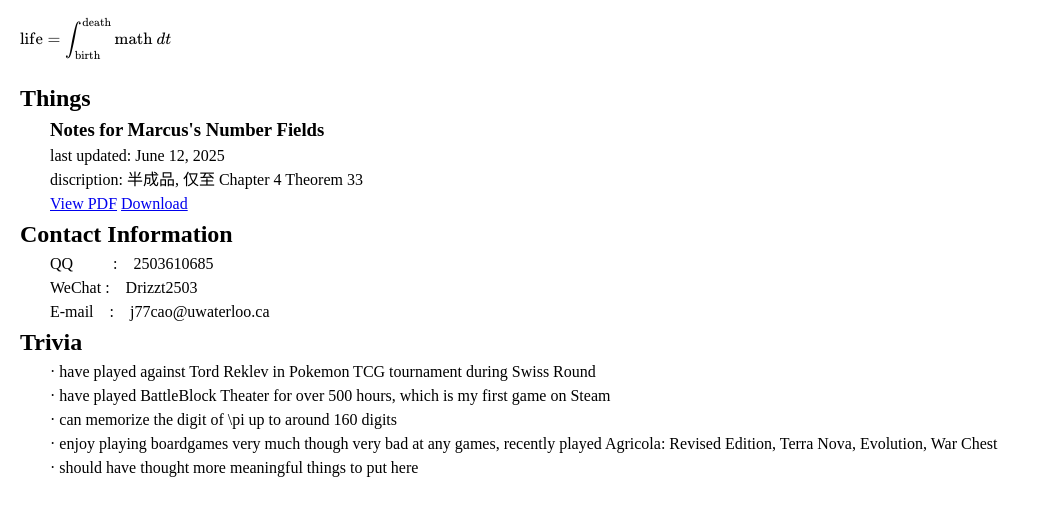
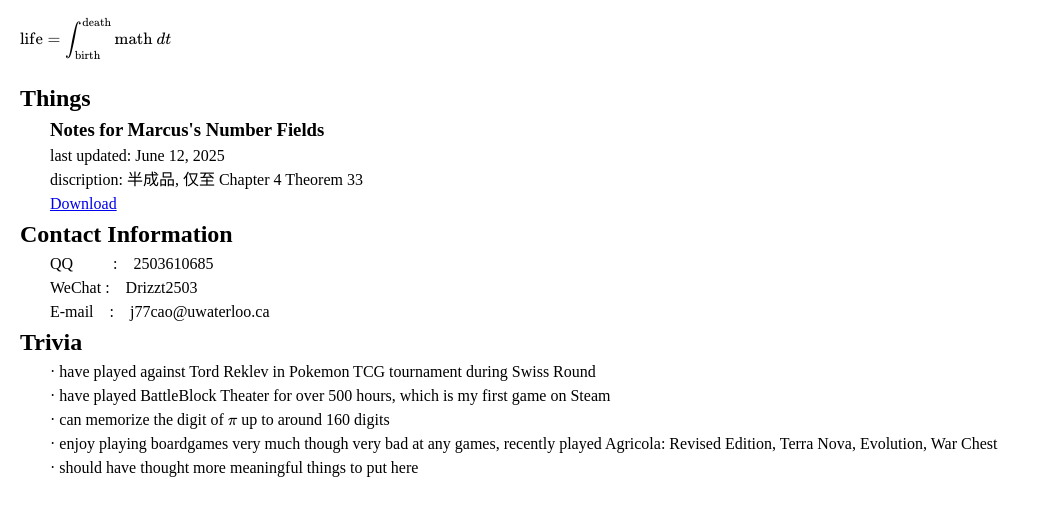
Before and after one commit to jqConnor/jqconnor.github.io, a plain HTML site: page index.html in a window 1280 px wide. Shown: the part 95-610 px from the top of the page, without its empty margins (0-1041 px from the left). Drawn offline with nearby package versions, Linux system fonts and the light colour scheme.

Commit message:
v0.1.1
rewrite the way to download pdf file, using github release option

```diff
--- a/index.html
+++ b/index.html
@@ -24,8 +24,7 @@
       <p>last updated: June 12, 2025<p>
       <p>discription: 半成品, 仅至 Chapter 4 Theorem 33</p>
       <div>
-        <a href="notes/Notes for Marcus_s Number Fields.pdf">View PDF</a>
-        <a href="notes/Notes for Marcus_s Number Fields.pdf" download class="btn download">Download</a>
+        <a href="https://github.com/jqConnor/jqconnor.github.io/releases/download/v0.1/Notes.for.Marcus_s.Number.Fields.pdf" download class="btn download">Download</a>
       </div>
     </div>
   </div>
@@ -46,7 +45,7 @@
     <div class='trivia'>
       <p>· have played against Tord Reklev in Pokemon TCG tournament during Swiss Round</p>
       <p>· have played BattleBlock Theater for over 500 hours, which is my first game on Steam</p>
-      <p>· can memorize the digit of \pi up to around 160 digits
+      <p>· can memorize the digit of \(\pi\) up to around 160 digits
       <p>· enjoy playing boardgames very much though very bad at any games, recently played Agricola: Revised Edition, Terra Nova, Evolution, War Chest</p>
       <p>· should have thought more meaningful things to put here</p>
     </div>
```
Also changed, not shown: 2 other files.
